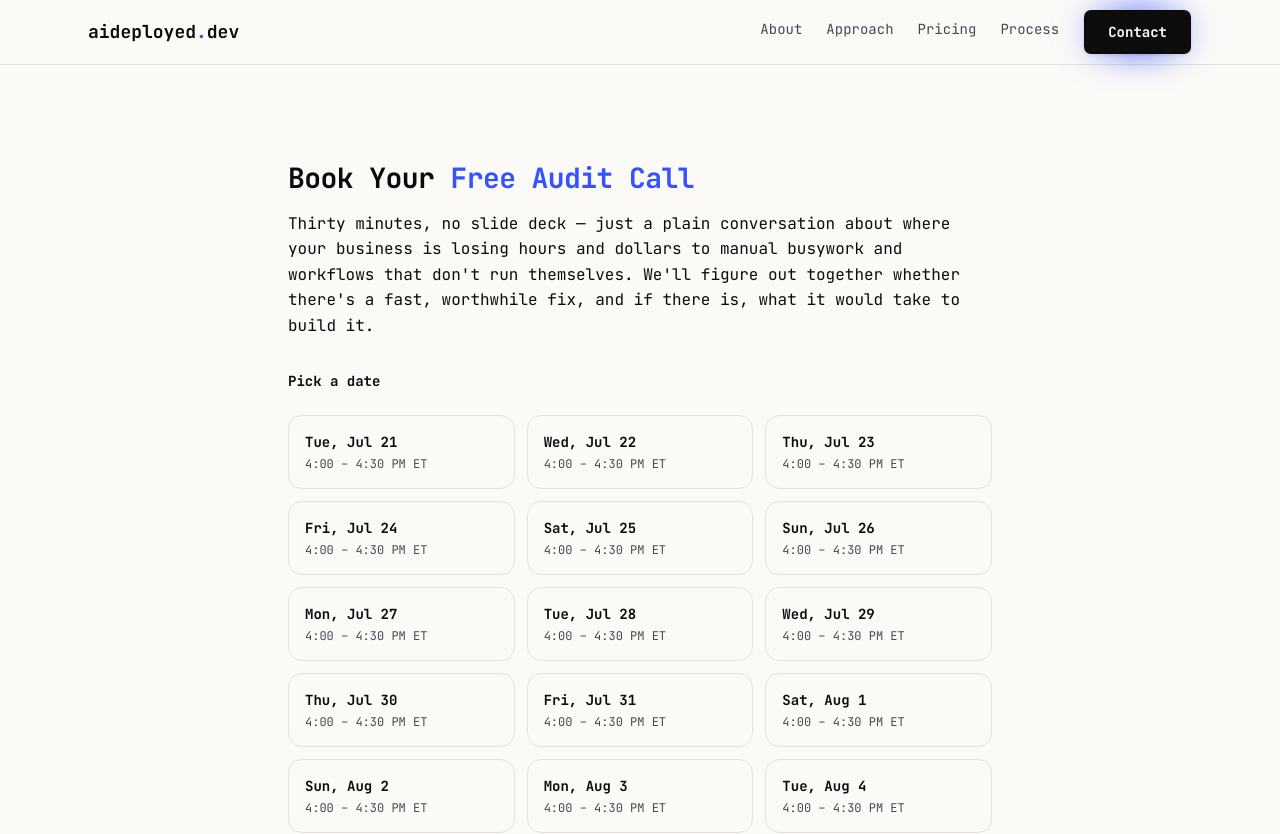
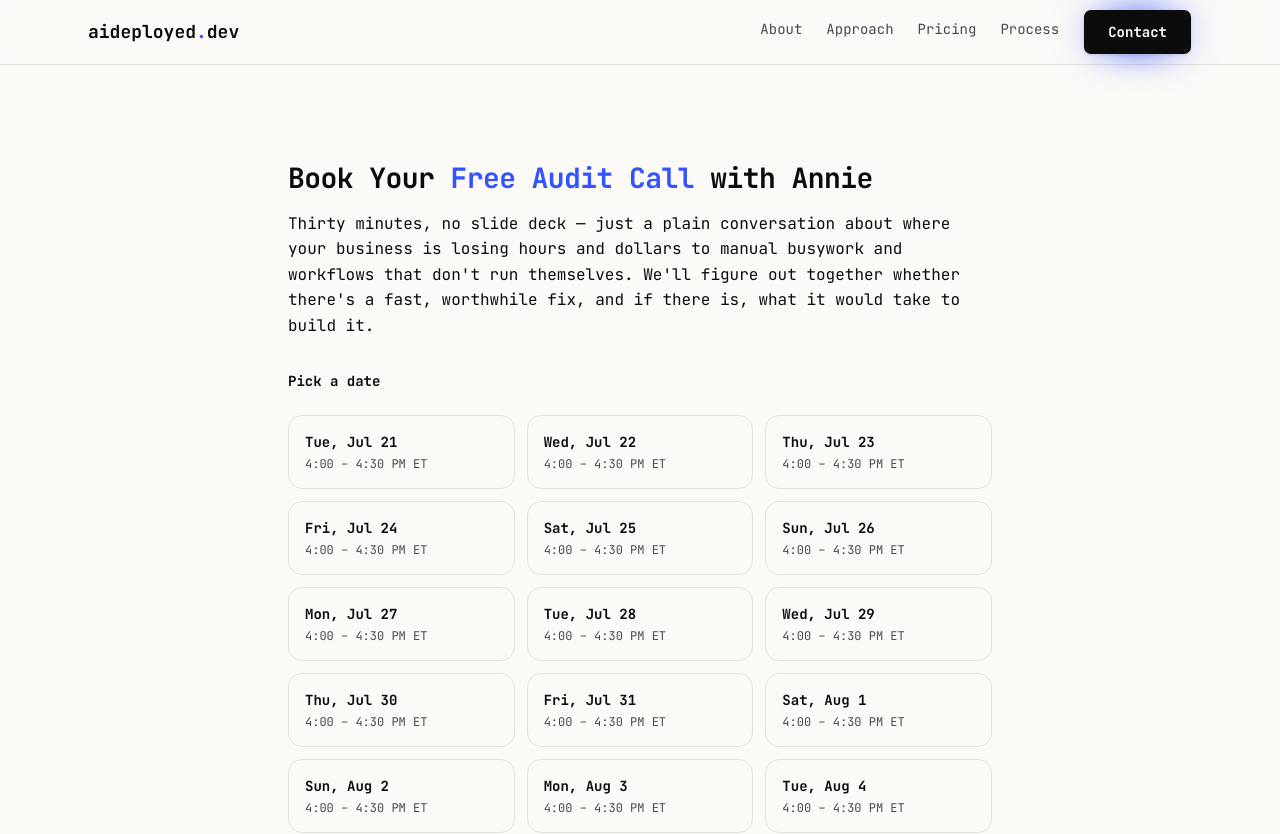
Before and after one commit to zhannie78/fde, a Next.js app: page /book in a window 1280 px wide. Shown: the top 834 px of the page. Built offline with nearby package versions, Linux system fonts and the light colour scheme; no server answers.

Commit message:
feat(quick-260722-70p): link founder name in contact/book H1 to /about
- Contact H1 now reads "Get in Touch with Annie"
- Book H1 now reads "Book Your Free Audit Call with Annie"
- Name sourced from siteConfig.founderName (never hardcoded), linked
  to /about with text-inherit no-underline

```diff
--- a/src/app/book/page.tsx
+++ b/src/app/book/page.tsx
@@ -1,6 +1,8 @@
 import type { Metadata } from "next";
+import Link from "next/link";
 
 import { BookingFlow } from "@/components/booking/booking-flow";
+import { siteConfig } from "@/config/site";
 
 export const metadata: Metadata = {
   title: "Book Your Free Audit Call",
@@ -19,7 +21,10 @@ export default function BookPage() {
     <div className="mx-auto flex w-full max-w-3xl flex-1 flex-col gap-8 px-6 py-16 sm:px-8 sm:py-24">
       <div className="flex flex-col gap-4 text-center sm:text-left">
         <h1 className="text-[1.75rem] leading-[1.2] font-heading font-bold text-foreground">
-          Book Your <span className="text-primary">Free Audit Call</span>
+          Book Your <span className="text-primary">Free Audit Call</span> with{" "}
+          <Link href="/about" className="text-inherit no-underline">
+            {siteConfig.founderName}
+          </Link>
         </h1>
         <p className="text-base leading-[1.6] text-foreground">
           Thirty minutes, no slide deck — just a plain conversation about
--- a/src/app/contact/page.tsx
+++ b/src/app/contact/page.tsx
@@ -1,6 +1,8 @@
 import type { Metadata } from "next";
+import Link from "next/link";
 
 import { ContactForm } from "@/app/contact/contact-form";
+import { siteConfig } from "@/config/site";
 
 export const metadata: Metadata = {
   title: "Contact",
@@ -18,7 +20,10 @@ export default function ContactPage() {
     <div className="mx-auto flex w-full max-w-3xl flex-1 flex-col gap-8 px-6 py-16 sm:px-8 sm:py-24">
       <div className="flex flex-col gap-4 text-center sm:text-left">
         <h1 className="text-[1.75rem] leading-[1.2] font-heading font-bold text-foreground">
-          Get in <span className="text-primary">Touch</span>
+          Get in <span className="text-primary">Touch</span> with{" "}
+          <Link href="/about" className="text-inherit no-underline">
+            {siteConfig.founderName}
+          </Link>
         </h1>
         <p className="text-base leading-[1.6] text-foreground">
           Not ready to book a call? Send a quick note about what&apos;s
```
